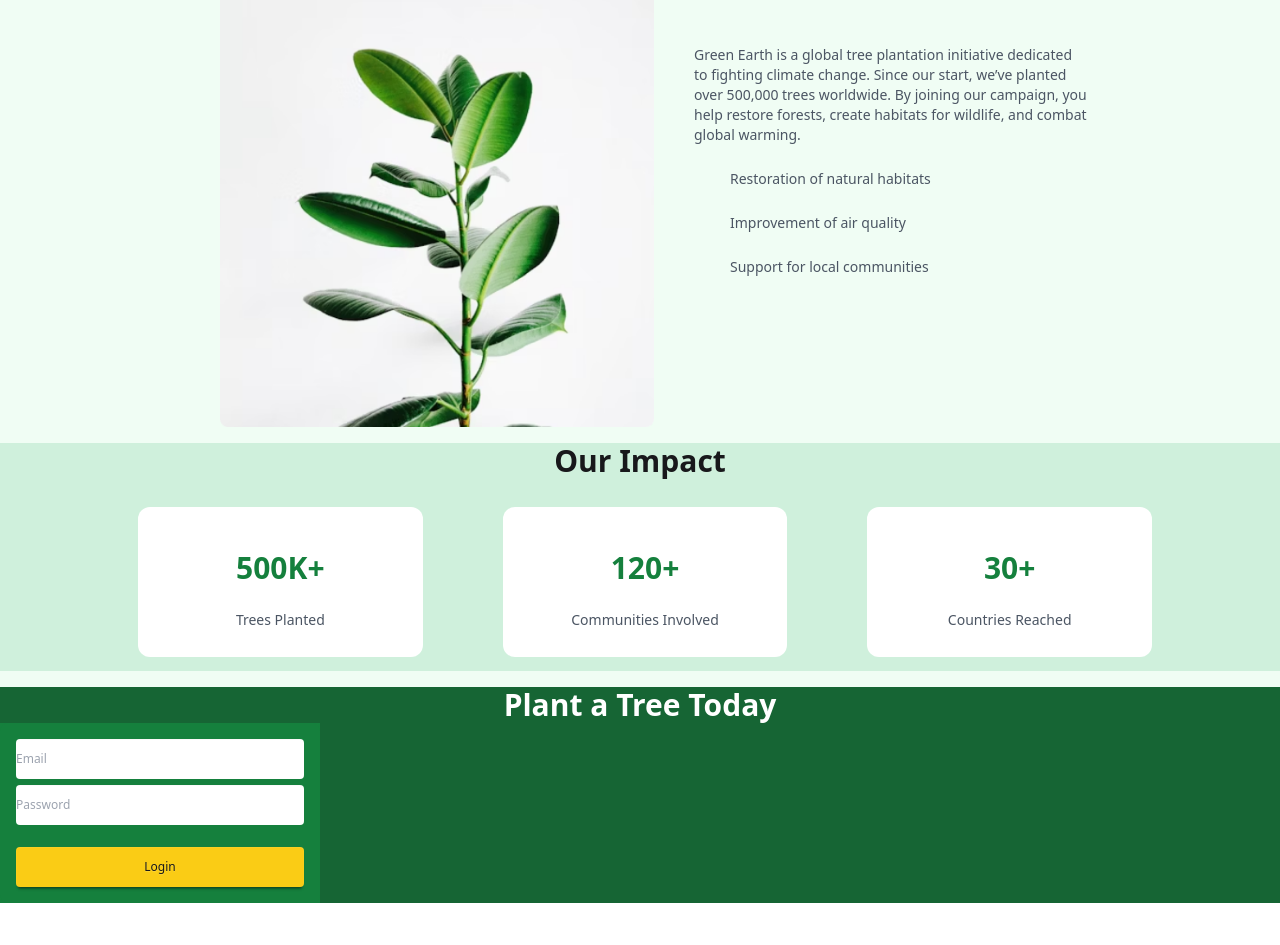
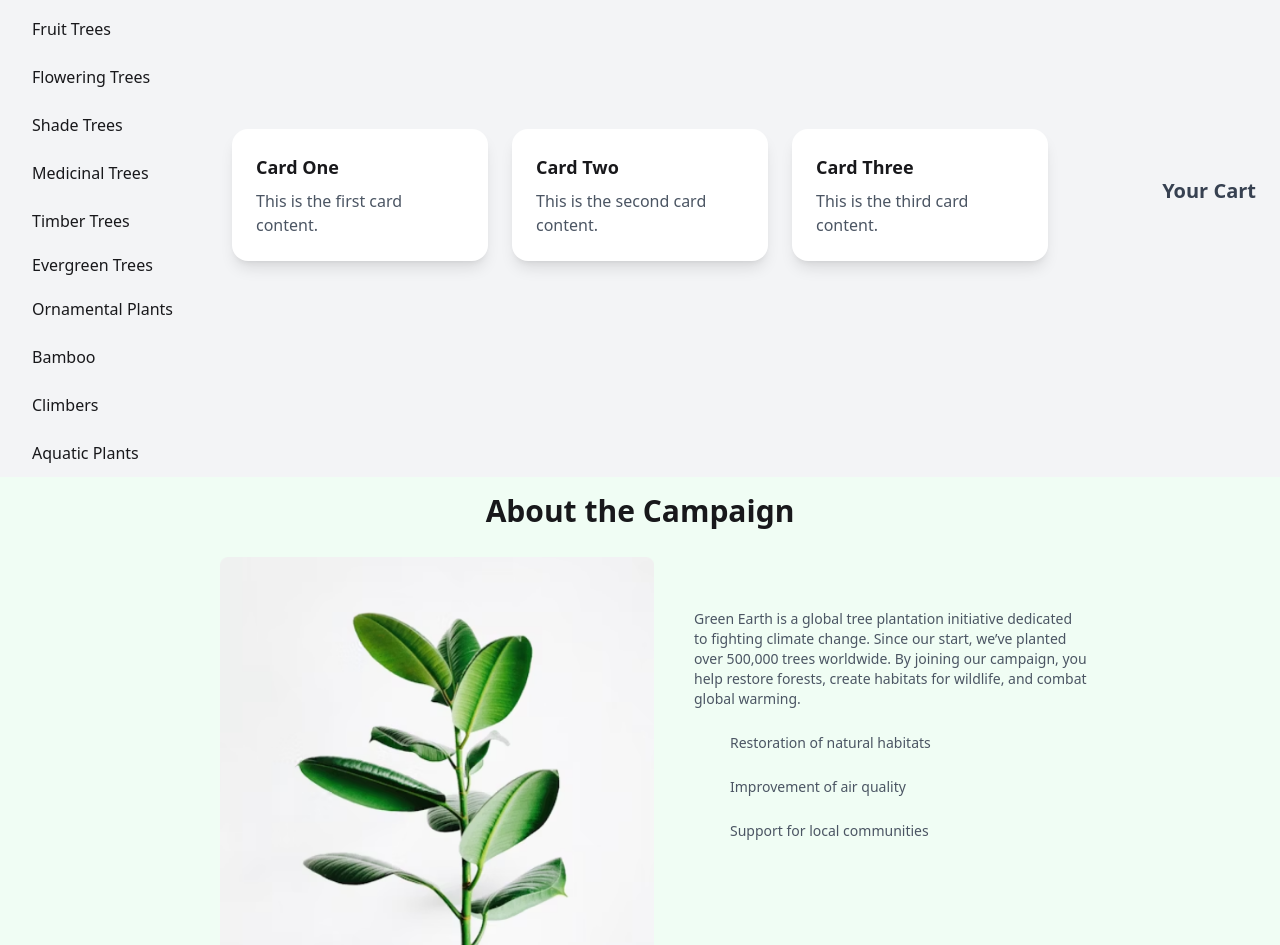
Before and after one commit to mahadi1951/Assignment6, a plain HTML site: page index.html in a window 1280 px wide. Shown: the part 455-1400 px from the top of the page. Before the commit the page ends 1358 px from the top, so only its background shows below. Drawn offline with nearby package versions, Linux system fonts and the light colour scheme.

Commit message:
caregory section added

```diff
--- a/index.html
+++ b/index.html
@@ -58,6 +58,63 @@
 
       <section class="bg-[#f0fdf4] ">
         <h2 class="mt-4 font-semibold text-2xl sm:text-2xl md:text-3xl lg:text-3xl text-center">Choose Your Trees</h2>
+<div class="bg-gray-100 py-2">
+  <div class="container mx-auto px-6">
+
+    <div class="grid grid-cols-1 lg:grid-cols-7 gap-6 items-center">
+
+      <!-- Left -->
+      <div class="col-span-1 text-center lg:text-left">
+        <h2 class="text-xl font-bold text-gray-700 mb-2 ">Categories</h2>
+        <ul class="">
+          <li class="hover:bg-[#15803d]  pl-2 mt-4  py-1 rounded-md"><a href="">All Trees</a></li>
+          <li class="hover:bg-[#15803d] pl-2 mt-4 py-1 rounded-md"><a href="">Fruit Trees</a></li>
+          <li class="hover:bg-[#15803d]  pl-2 mt-4 py-1  rounded-md"><a href="">Flowering Trees</a></li>
+          <li class="hover:bg-[#15803d]  pl-2 mt-4 py-1  rounded-md"><a href="">Shade Trees</a></li>
+          <li class="hover:bg-[#15803d]  pl-2 mt-4 py-1  rounded-md"><a href="">Medicinal Trees</a></li>
+          <li class="hover:bg-[#15803d] pl-2 mt-4 py-1  rounded-md"><a href="">Timber Trees</a></li>
+          <li class="hover:bg-[#15803d] rounded-sm pl-2 mt-4 "><a href="">Evergreen Trees</a></li>
+          <li class="hover:bg-[#15803d]  pl-2 mt-4 py-1  rounded-md"><a href="">Ornamental Plants</a></li>
+          <li class="hover:bg-[#15803d]  pl-2 mt-4 py-1  rounded-md"><a href="">Bamboo</a></li>
+          <li class="hover:bg-[#15803d]  pl-2 mt-4 py-1  rounded-md"><a href="">Climbers</a></li>
+          <li class="hover:bg-[#15803d]  pl-2 mt-4 py-1  rounded-md"><a href="">Aquatic Plants</a></li>
+        </ul>
+      </div>
+
+      <!-- card div -->
+      <div class="col-span-5 flex flex-col md:flex-row gap-6 justify-center">
+
+        <!-- Card 1 -->
+        <div class="bg-white shadow-lg rounded-2xl p-6 w-64">
+          <h3 class="text-lg font-semibold mb-2">Card One</h3>
+          <p class="text-gray-600">This is the first card content.</p>
+        </div>
+
+        <!-- Card 2 -->
+        <div class="bg-white shadow-lg rounded-2xl p-6 w-64">
+          <h3 class="text-lg font-semibold mb-2">Card Two</h3>
+          <p class="text-gray-600">This is the second card content.</p>
+        </div>
+
+        <!-- Card 3 -->
+        <div class="bg-white shadow-lg rounded-2xl p-6 w-64">
+          <h3 class="text-lg font-semibold mb-2">Card Three</h3>
+          <p class="text-gray-600">This is the third card content.</p>
+        </div>
+      </div>
+
+     <!-- right -->
+      <div class="col-span-1  lg:text-right">
+        <h2 class="text-xl font-bold text-gray-700 mb-2">Your Cart</h2>
+
+      </div>
+
+    </div>
+  </div>
+</div>
+
+
+
       </section>
 
       <section class="bg-[#f0fdf4] ">
@@ -101,25 +158,24 @@
       </section>
 
 
-      <section class="bg-[#166534]">
-        <h2 class="mt-4 font-semibold text-2xl sm:text-2xl md:text-3xl lg:text-3xl text-center text-white">
+      <section class="bg-[#166534] min-h[40vh] flex items-center justify-center">
+       <div class="">
+         <h2 class="mt-4 font-semibold text-2xl sm:text-2xl md:text-3xl lg:text-3xl text-center text-white">
           Plant a Tree Today
         </h2>
-        <div class="bg-[#15803d] w-[25%] ">
+        <div class="bg-[#15803d]  ">
           <form>
             <fieldset class="fieldset bg-[#15803d] rounded-box w-xs  p-4">
 
+       <input type="email" class="input" placeholder="Email" />
 
+      <input type="password" class="input" placeholder="Password" />
 
-  <input type="email" class="input" placeholder="Email" />
-
-
-  <input type="password" class="input" placeholder="Password" />
-
-  <button class="btn bg-[#facc15] btn-neutral mt-4">Login</button>
-</fieldset>
+          <button class="btn bg-[#facc15] btn-neutral mt-4">Donate Now</button>
+        </fieldset>
           </form>
         </div>
+       </div>
       </section>
     </main>
 
```
